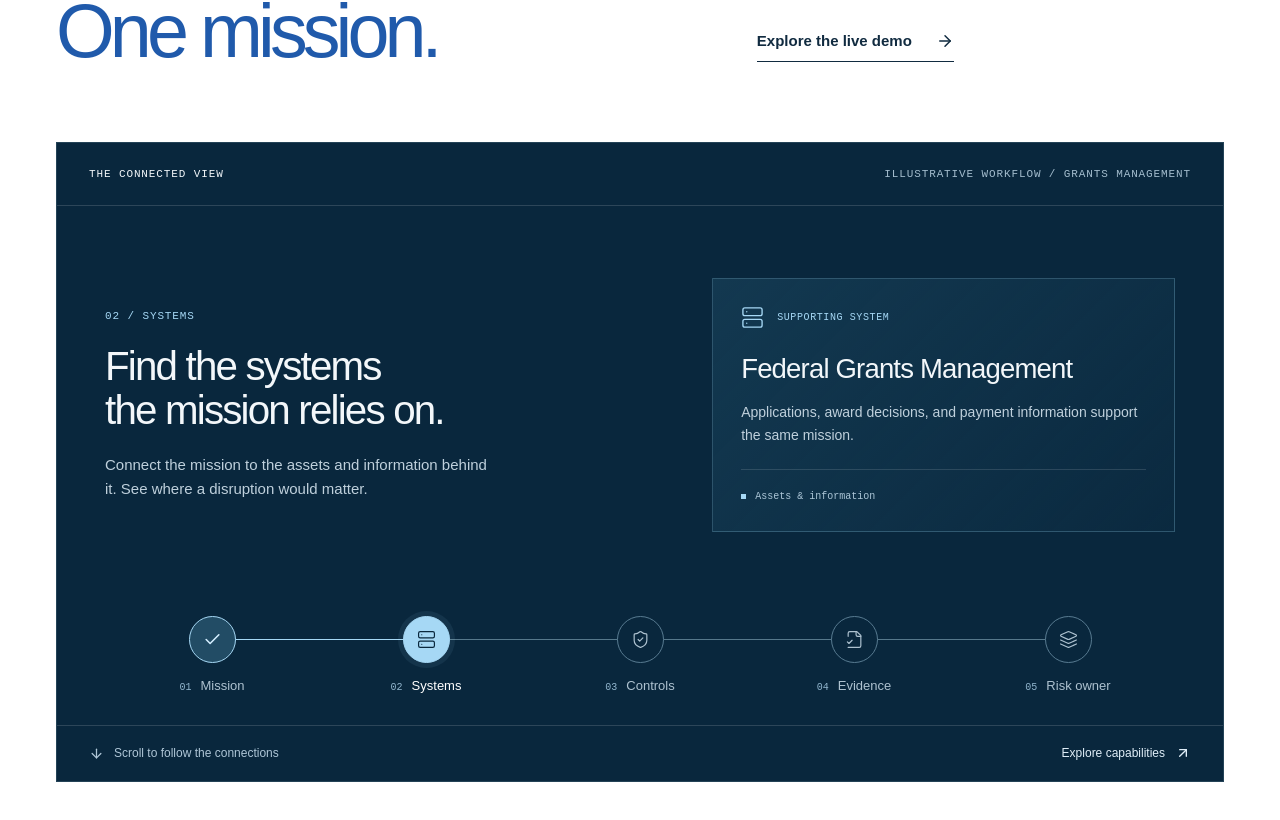
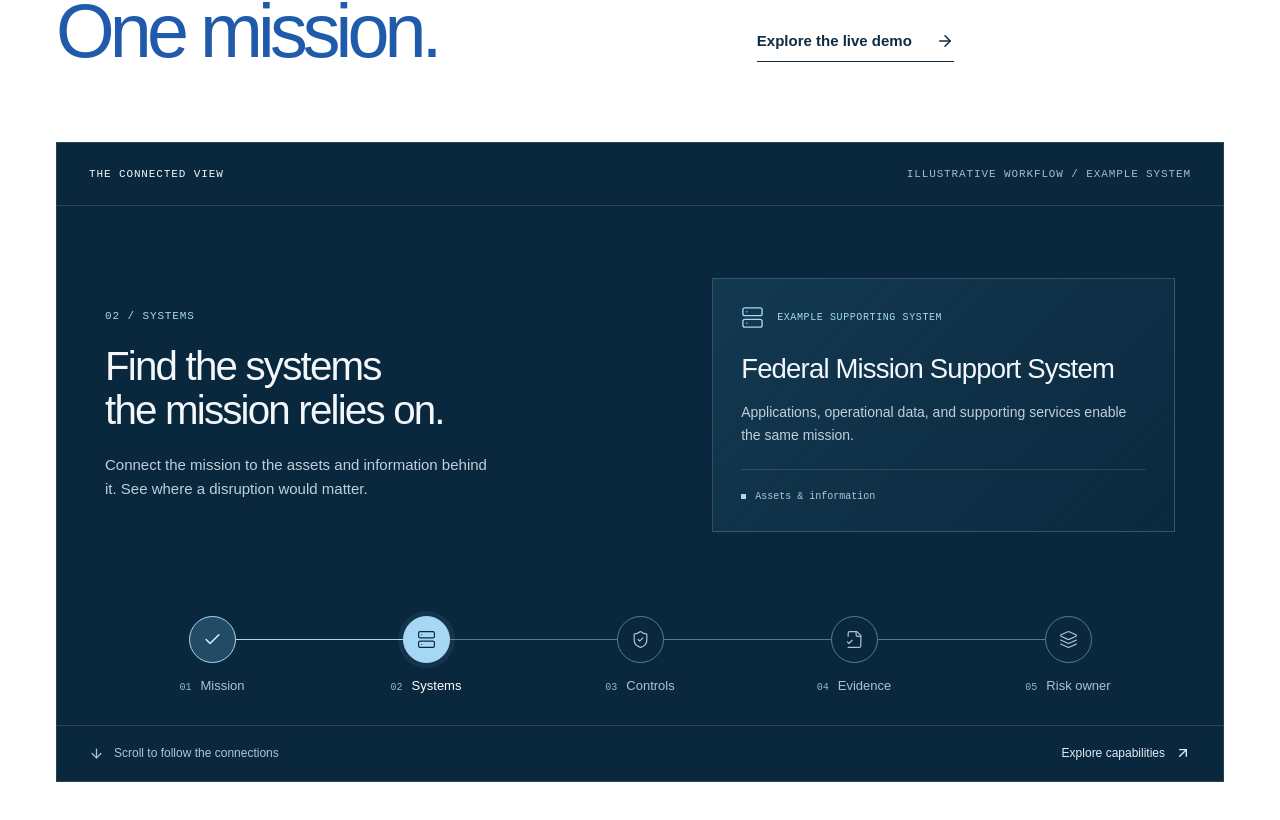
Before and after one commit to GovSecurity360/gs360-landing-page, a Next.js app: page / in a window 1280 px wide. Shown: the part 1206-2026 px from the top of the page. Built offline with nearby package versions, Linux system fonts and the light colour scheme.

Commit message:
Update info

```diff
--- a/components/ConnectedView.tsx
+++ b/components/ConnectedView.tsx
@@ -6,9 +6,9 @@ import { ArrowDown, ArrowUpRight, Check, FileCheck2, Flag, Layers, Server, Shiel
 import "@/styles/connected-view.css"
 
 const stages = [
-  { label: "Mission", icon: Flag, title: "Start with what\nneeds to keep working.", text: "Give every security decision a reason. Define the mission your systems and people need to deliver.", category: "Mission objective", example: "Deliver grants to communities.", detail: "Keep funding available to the people and programs that depend on it.", tag: "Public service delivery" },
-  { label: "Systems", icon: Server, title: "Find the systems\nthe mission relies on.", text: "Connect the mission to the assets and information behind it. See where a disruption would matter.", category: "Supporting system", example: "Federal Grants Management", detail: "Applications, award decisions, and payment information support the same mission.", tag: "Assets & information" },
-  { label: "Controls", icon: ShieldCheck, title: "Give requirements\na place and an owner.", text: "Bring controls into the context of the system they protect, with clear responsibility for the work.", category: "Control in context", example: "Review privileged access.", detail: "Connect the access review to the grants system and the team responsible for it.", tag: "Requirements & owners" },
+  { label: "Mission", icon: Flag, title: "Start with what\nneeds to keep working.", text: "Give every security decision a reason. Define the mission your systems and people need to deliver.", category: "Mission objective", example: "Maintain critical government services.", detail: "Keep essential services available to the people and teams that depend on them.", tag: "Public service delivery" },
+  { label: "Systems", icon: Server, title: "Find the systems\nthe mission relies on.", text: "Connect the mission to the assets and information behind it. See where a disruption would matter.", category: "Example supporting system", example: "Federal Mission Support System", detail: "Applications, operational data, and supporting services enable the same mission.", tag: "Assets & information" },
+  { label: "Controls", icon: ShieldCheck, title: "Give requirements\na place and an owner.", text: "Bring controls into the context of the system they protect, with clear responsibility for the work.", category: "Control in context", example: "Review privileged access.", detail: "Connect the access review to the example system and the team responsible for it.", tag: "Requirements & owners" },
   { label: "Evidence", icon: FileCheck2, title: "Follow the evidence.\nSee what it tells you.", text: "Connect assessments and findings to the controls behind them. Make the basis for a decision visible.", category: "Illustrative finding", example: "An access review is overdue.", detail: "The review record shows a gap. Trace it to the control, the system, and the mission.", tag: "Assessments & findings" },
   { label: "Risk owner", icon: Layers, title: "Turn that context\ninto a next step.", text: "Prioritize the finding, assign the work, and follow through with the mission in view.", category: "Next decision", example: "Assign. Review. Resolve.", detail: "The system owner coordinates the access review and records evidence of the action taken.", tag: "Mission-aligned action" },
 ]
@@ -45,7 +45,7 @@ export default function ConnectedView() {
       <section className="connected-panel" aria-labelledby="connected-title">
         <div className="connected-heading">
           <h3 id="connected-title">The connected view</h3>
-          <span>Illustrative workflow / Grants management</span>
+          <span>Illustrative workflow / Example system</span>
         </div>
 
         {animated ? (
```
